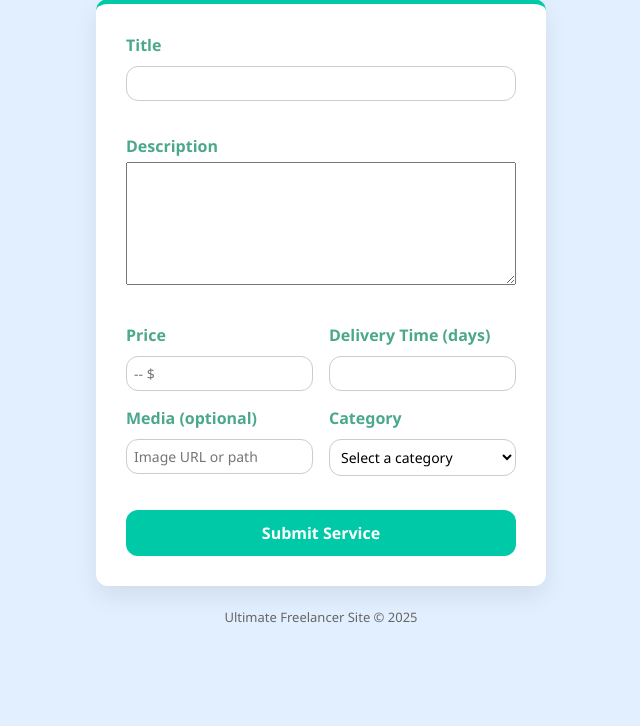
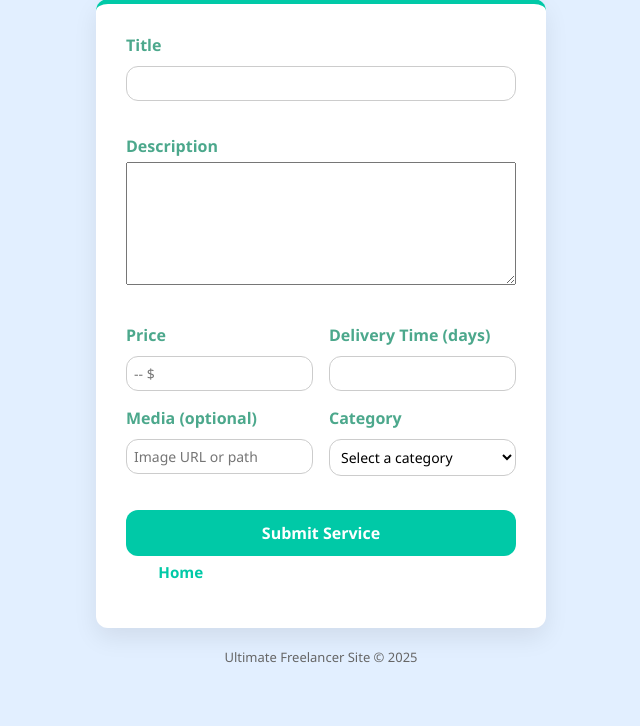
Before and after one commit to Pjoca/ltw-project-ltw03g03, a PHP site: page /pages/create.service.php in a window 1280 px wide. Shown: the part 114-840 px from the top of the page, without its empty margins (319-959 px from the left). Before the commit the page ends 737 px from the top, so only its background shows below. Run offline with PHP 8.4, Linux system fonts and the light colour scheme; the visitor is signed in with stand-in values (Sample User, id 1).

Commit message:
More back buttons

```diff
--- a/templates/common.tpl.php
+++ b/templates/common.tpl.php
@@ -53,8 +53,9 @@
 <?php function draw_home() { ?>
   <div class="homepage-container">
   <div class="back-nav">
+    <a href="/../pages/profile.php" class="nav-button"> Profile </a>
     <a href="/../pages/my.services.php" class="nav-button"> My Services </a>
-    <a href="/../pages/profile.php" class="nav-button"> Back to Profile </a>
+    <a href="logout.php"class="nav-button"> Logout</a>
   </div>
 
     <section class="homepage-banner">
--- a/templates/services.tpl.php
+++ b/templates/services.tpl.php
@@ -1,13 +1,14 @@
 <?php function draw_my_services_page() { ?>
-  <div class="homepage-container">
     <div class="back-nav">
       <a href="/../pages/home.php" class="nav-button"> Home </a>
-      <a href="/../pages/profile.php" class="nav-button"> Back to Profile </a>
+      <a href="/../pages/profile.php" class="nav-button"> Profile </a>
+      <a href="logout.php"class="nav-button"> Logout</a>
     </div>
 
     <section class="homepage-banner">
       <h2>My Services</h2>
       <p>Here are the services you've listed.</p>
+      <a href="create.service.php" class="create-button">+ Offer a Service</a>
     </section>
 
     <section id="my-service-list" class="service-list">
@@ -60,7 +61,11 @@
       <select name="category_id" id="category_id" required style="width:100%; padding: 0.5em;">
         <option value="" disabled selected>Select a category</option>
         <option value="1">Web Development</option>
-        <option value="2">Design</option>
+        <option value="2">Graphic Design</option>
+        <option value="3">Writing</option>
+        <option value="4">Marketing</option>
+        <option value="5">Photography</option>
+        <option value="6">Other</option>
       </select>
     </div>
   </div>
@@ -68,5 +73,9 @@
   <button type="submit" class="submit-button" style="padding: 0.75em 1.5em; font-size: 1em; cursor: pointer;">Submit Service</button>
 </form>
 
+  <div class="back-nav">
+      <a href="/../pages/home.php" class="nav-button"> Home </a>
+  </div>
+
 
 <?php } ?>
```
